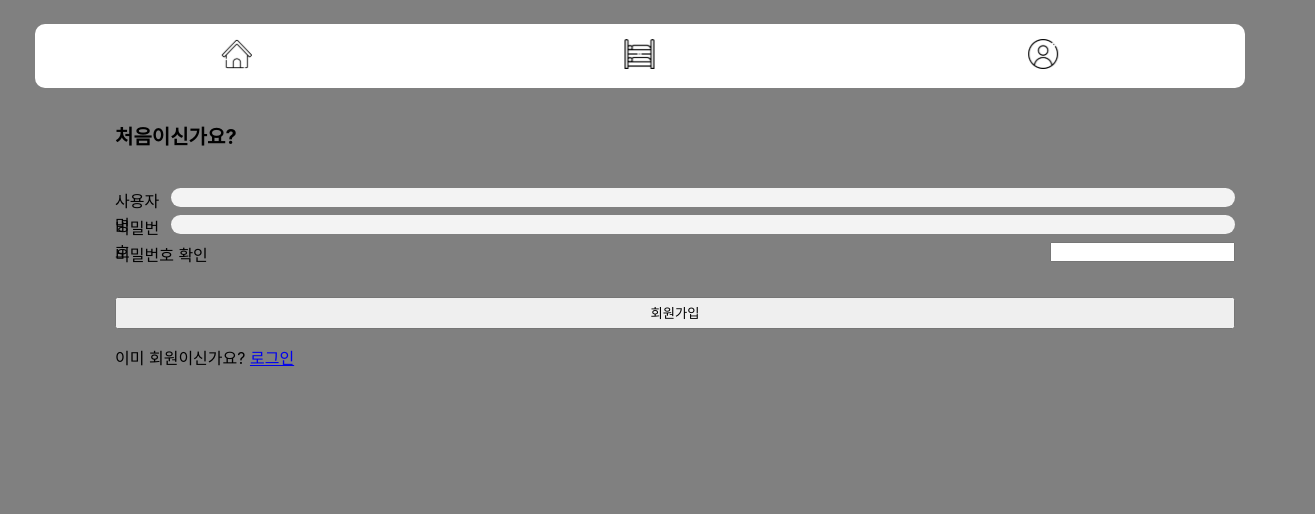
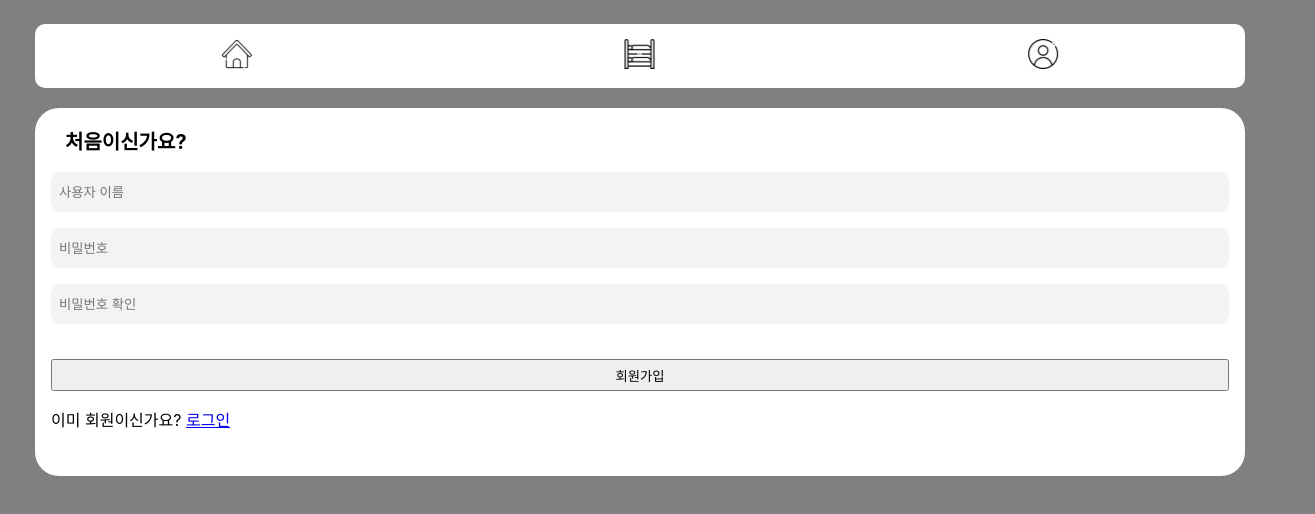
Before and after one commit to Project-Knock/Knock_Server, a React (Create React App) app: page /user/signup in a window 1280 px wide. Shown: the top 514 px of the page, 1315 px wide, since content can reach past the window. Built offline with nearby package versions, Linux system fonts and the light colour scheme; the HTML template or start-up script is replaced by a standard one.

Commit message:
create : 마이페이지 생성

```diff
--- a/src/components/Card.jsx
+++ b/src/components/Card.jsx
@@ -2,8 +2,8 @@ import React,{useState, useEffect} from 'react';
 import '../style/components/Card.css';
 const Card = () => {
 
-  const [info, setInfo] = useState({"temperature":0.0,"humidity":0.0});
-  const [loggedIn,setLoggedIn] = useState(false);
+  const [info, setInfo] = useState({"temperature":"loading...","humidity":"loading..."});
+  const [loggedIn,setLoggedIn] = useState(true);
   const loadRoomData = () =>{
     console.log("hello");
     fetch('/myroom/info/tehu')
--- a/src/pages/Login.jsx
+++ b/src/pages/Login.jsx
@@ -44,6 +44,7 @@ const Login = () => {
         <p className="title">로그인</p>
         <div className="id">
           <input
+            placeholder="사용자 이름"
             type="text"
             id="username"
             value={username}
@@ -52,6 +53,7 @@ const Login = () => {
         </div>
         <div className="passwd">
           <input
+            placeholder="비밀번호"
             type="password"
             id="password"
             value={password}
--- a/src/pages/Signup.jsx
+++ b/src/pages/Signup.jsx
@@ -61,8 +61,8 @@ const Signup = () => {
       <form className="signup-form" onSubmit={handleSignup}>
         <h1 className="title">처음이신가요?</h1>
         <div className="id">
-        <label htmlFor="username">사용자명</label>
         <input
+          placeholder="사용자 이름"
           type="text"
           id="username"
           value={username}
@@ -70,8 +70,8 @@ const Signup = () => {
         />
         </div>
         <div className="passwd">
-        <label htmlFor="password">비밀번호</label>
         <input
+          placeholder="비밀번호"
           type="password"
           id="password"
           value={password}
@@ -79,8 +79,8 @@ const Signup = () => {
         />
         </div>
         <div className="passwd-config">
-        <label htmlFor="confirm-password">비밀번호 확인</label>
         <input
+          placeholder="비밀번호 확인"
           type="password"
           id="confirm-password"
           value={confirmPassword}
@@ -94,7 +94,7 @@ const Signup = () => {
         <label  style={{color: "red"}} className="alter">{signError}</label>
         )}
         <p className="login-link">
-          이미 회원이신가요? <Link to="/login">로그인</Link>
+          이미 회원이신가요? <Link to="/user/login">로그인</Link>
         </p>
       </form>
     </div>
--- a/src/pages/UserInfo.jsx
+++ b/src/pages/UserInfo.jsx
@@ -2,21 +2,26 @@ import React, {useState, useEffect} from 'react';
 import { Link } from 'react-router-dom';
 import '../style/pages/UserInfo.css';
 const UserInfo = () => {
-    const [loggedIn,setLoggedIn] = useState(false);
+    const [loggedIn,setLoggedIn] = useState(true);
     useEffect(()=>{ // 현제 서버에 세션이 남아있는지 확인
         fetch('/is_logged_in').then((res)=>res.json()).then((data)=>{setLoggedIn(data.logged_in)})
-      })
+    })
     return(
         <div className='user-info'>
+            <article className='userinfo-display'>
             {loggedIn?(
                 <>
 
                 </>
             ):(
                 <>
-
+                    <p className='title'>로그인 후 이용해주세요</p>
+                    <div className='content'>
+                    <Link to='/user/login'>login</Link>
+                    </div>
                 </>
             )}
+            </article>
         </div>
     )
 }
--- a/src/style/pages/Login.css
+++ b/src/style/pages/Login.css
@@ -1,5 +1,5 @@
 .login-container{
-    border-radius: 0.625rem;
+    border-radius: 1.5rem;
     background-color: white;
     height: 20rem;
 }
@@ -44,7 +44,7 @@
 .alter{
     grid-area: alter;
 }
-#username, #password{
+#username, #password, #confirm-password{
     width: 100%;
     height: 100%;
     margin: 0;
--- a/src/style/pages/Signup.css
+++ b/src/style/pages/Signup.css
@@ -1,11 +1,12 @@
 .signup-container{
-    height: calc(100% - 10rem);
+    border-radius: 1.5rem;
+    background-color: white;
+    height: 23rem;
 }
 .signup-form{
-    width: 100vw;
     display: grid;
-    grid-template-columns: 5rem 1fr 5rem;
-    grid-template-rows: 5rem 1.2rem 0.5rem 1.2rem 0.5rem 1.2rem 0.5rem 1.2rem 0.5rem 2rem 3rem 1fr;
+    grid-template-columns: 1rem 1fr 1rem;
+    grid-template-rows:  4rem 2.5rem 1rem 2.5rem 1rem 2.5rem 0.5rem 1.2rem 0.5rem 2rem 3rem 1fr;
     grid-template-areas: ". title ."
     ". id ."
     ". . ."
--- a/src/style/pages/UserInfo.css
+++ b/src/style/pages/UserInfo.css
@@ -6,7 +6,31 @@
     grid-template-columns: 1fr 0.625rem 1fr 0.625rem 1fr;
     grid-template-rows: 1fr 0.625rem 4rem 0.625rem 1fr 0.625rem 1fr;
     grid-template-areas:
-    ". . . . ."
-    ". . . . ."
-    ". . . . .";
+    "display display display display display"
+    "display display display display display"
+    "display display display display display";
 }
+.userinfo-display{
+    grid-area: display;
+    grid-template-columns: 0.625rem 1fr 0.625rem;
+    grid-template-rows: 2.5rem 1fr 0.625rem;
+    grid-template-areas:
+    ". title ."
+    ". content .";
+    display: grid;
+    background-color: white;
+    border-radius: 1.5rem;
+}
+.title{
+    display: flex;
+    grid-area: title;
+    align-items: center;
+    margin: 0 0 0 0.875rem;
+    padding: 0;
+    font-size: 1.25rem;
+}
+.content{
+    grid-area: content;
+    border-radius: 0.875rem;
+    background-color: #b0b0b0;
+}
```
